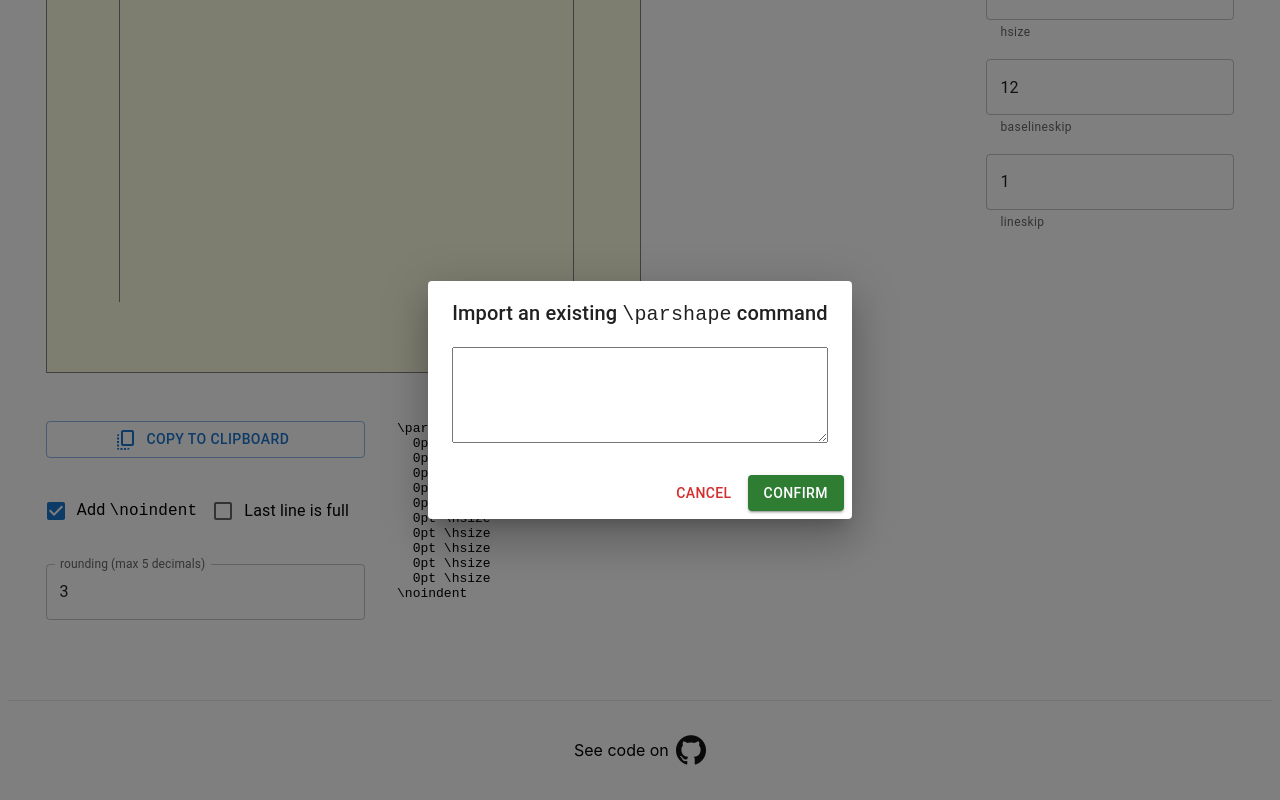
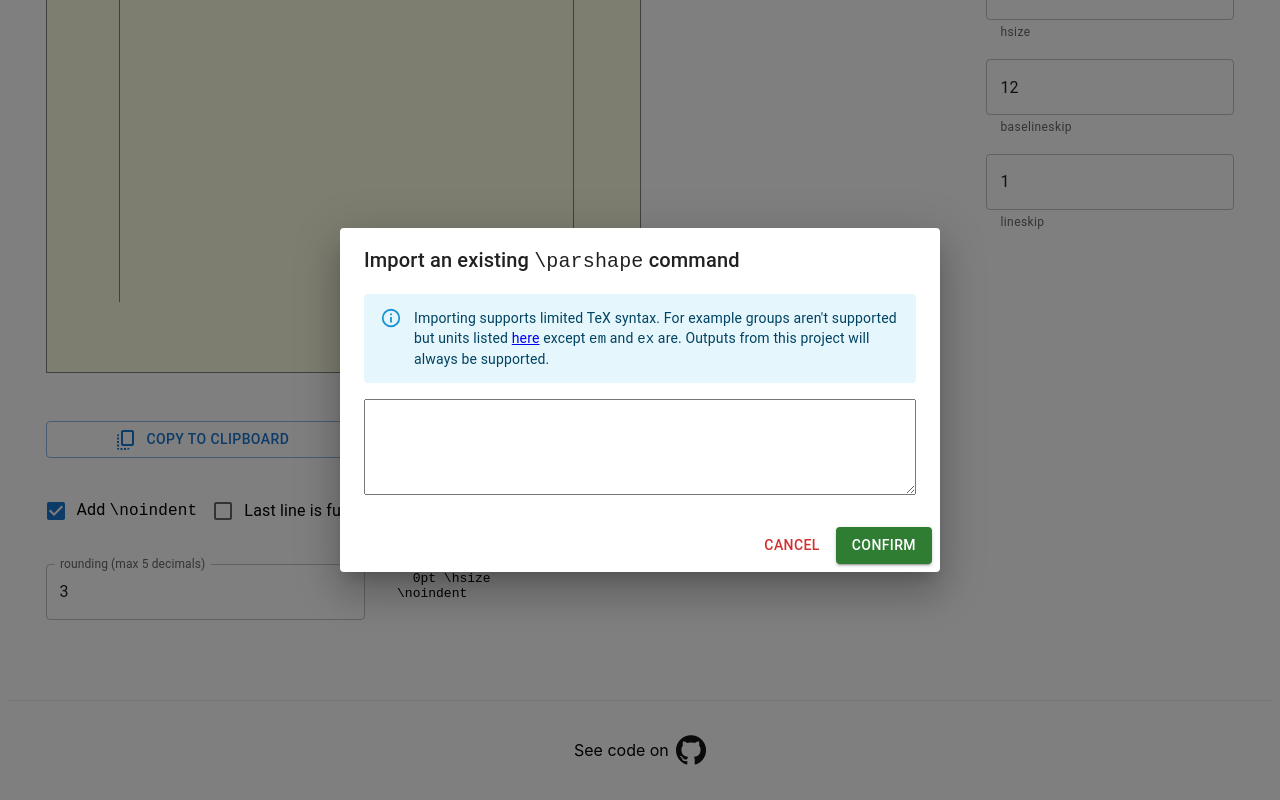
Before and after one commit to tmscer/parshape, a Next.js app: page / in a window 1280 px wide. Both pictures are taken after a click on the button "IMPORT \PARSHAPE". Shown: the part 774-1574 px from the top of the page. Built offline with nearby package versions, Linux system fonts and the light colour scheme.

Commit message:
Add syntax disclaimer to `<ImportParshape>`

```diff
--- a/components/ImportParshape.js
+++ b/components/ImportParshape.js
@@ -42,6 +42,19 @@ export default function ImportParshape({ setLines, settings }) {
           Import an existing <tt>\parshape</tt> command
         </DialogTitle>
         <DialogContent>
+          <Alert severity="info" sx={{ mb: 2 }}>
+            Importing supports limited TeX syntax. For example groups
+            aren&apos;t supported but units listed{" "}
+            <a
+              href="https://en.wikibooks.org/wiki/TeX/TeX_dimensions"
+              target="_blank"
+              rel="noreferrer"
+            >
+              here
+            </a>{" "}
+            except <tt>em</tt> and <tt>ex</tt> are. Outputs from this project
+            will always be supported.
+          </Alert>
           {error && (
             <Alert severity="error" sx={{ mb: 2 }}>
               {error.message}
```
